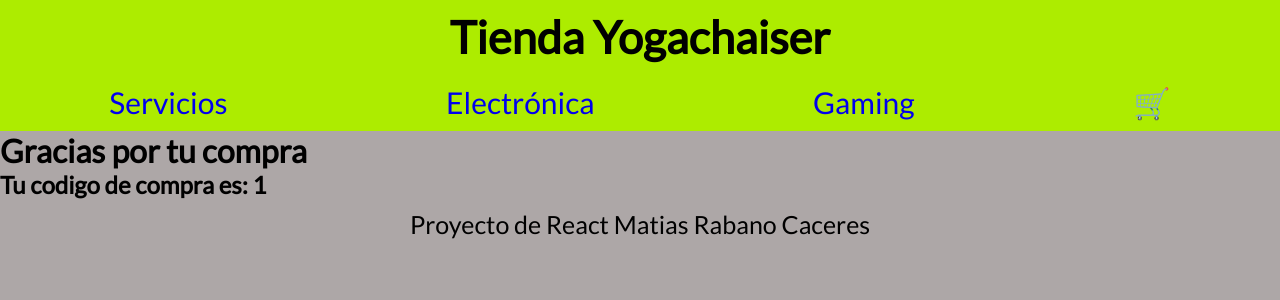
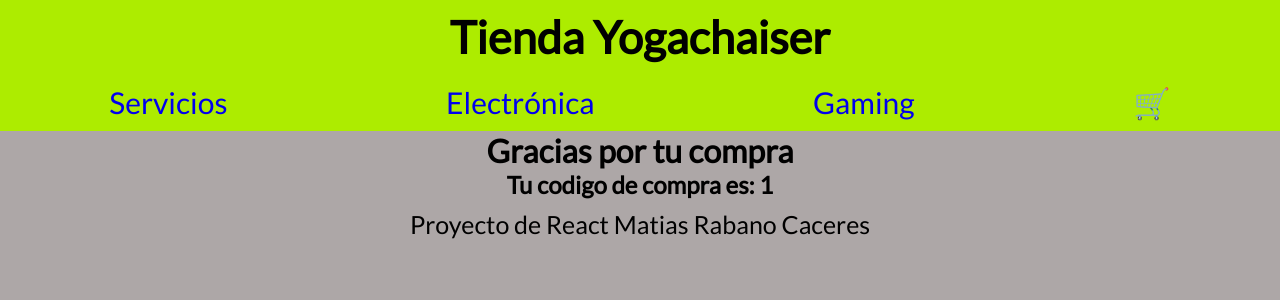
Before and after one commit to Matypls/React, a React (Create React App) app: page /CompraFinalizada/1 in a window 1280 px wide. Shown: the top 300 px of the page. Built offline with nearby package versions, Linux system fonts and the light colour scheme.

Commit message:
ultimando

```diff
--- a/src/componentes/itemsEnElCarro/CompraFinalizada.jsx
+++ b/src/componentes/itemsEnElCarro/CompraFinalizada.jsx
@@ -5,7 +5,7 @@ function CompraFinalizada() {
     const {ordenId} = useParams()
 
     return (
-    <div>
+    <div className='Agradecimiento'>
         <h1>Gracias por tu compra</h1>
         <h2>Tu codigo de compra es: {ordenId}</h2>
     </div>
--- a/src/componentes/itemsEnElCarro/carro.css
+++ b/src/componentes/itemsEnElCarro/carro.css
@@ -27,3 +27,7 @@
     flex-direction: column;
     align-items: center;
 }
+
+.Agradecimiento{
+    text-align: center;
+}
```
